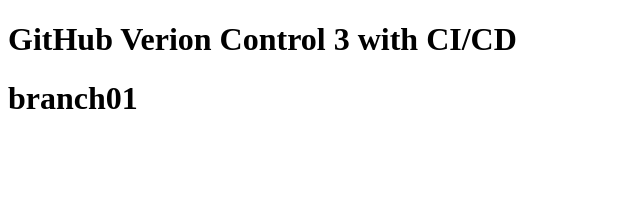
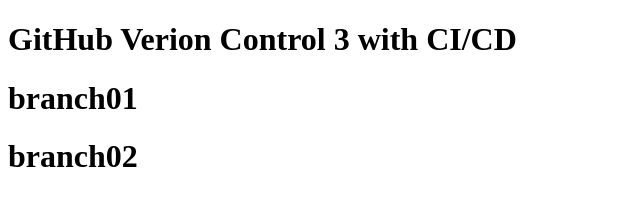
Before and after one commit to rma010101/rev18-github-version-control-3, a plain HTML site: page index.html in a window 1280 px wide. Shown: the whole page, without its empty margins (0-640 px from the left). Drawn offline with Linux system fonts and the light colour scheme.

Commit message:
branch02

```diff
--- a/index.html
+++ b/index.html
@@ -8,5 +8,6 @@
 <body>
     <h1>GitHub Verion Control 3 with CI/CD</h1>
     <h1>branch01</h1>
+    <h1>branch02</h1>
 </body>
 </html>
```
